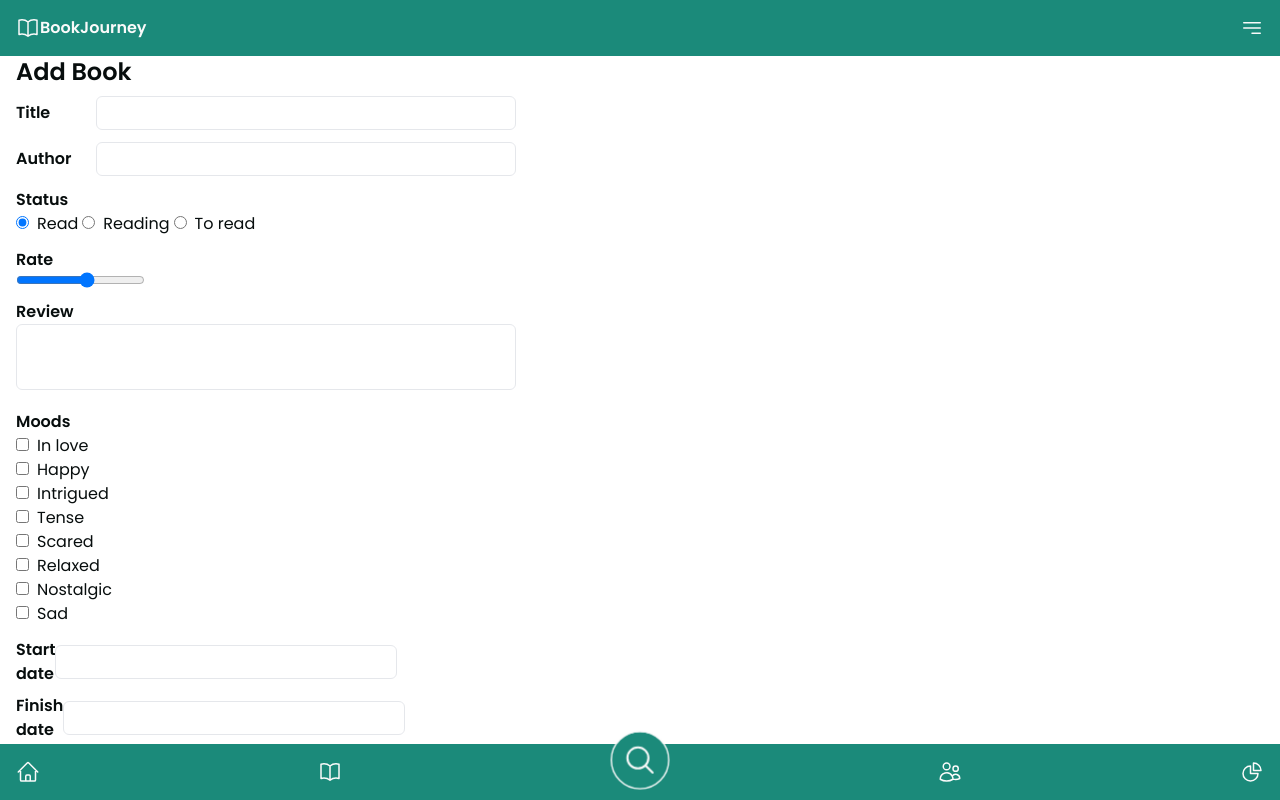
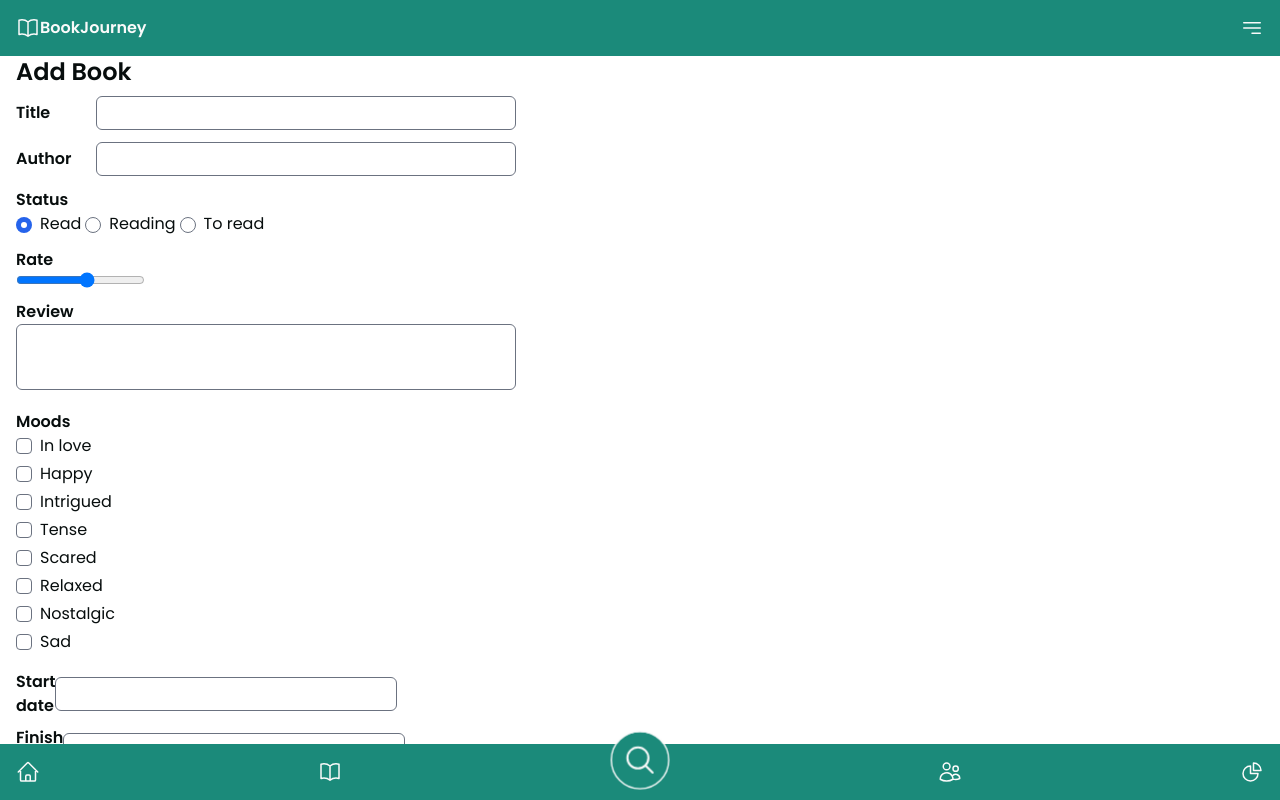
Before and after one commit to agnkos/book-journey, a React (Vite) app: page /addbook in a window 1280 px wide. Built offline with nearby package versions, Linux system fonts and the light colour scheme; sample sign-in values are in the browser's storage; what chartjs-plugin-datalabels would draw is missing.

Commit message:
checkbox styling

```diff
--- a/package.json
+++ b/package.json
@@ -11,6 +11,7 @@
   },
   "dependencies": {
     "@heroicons/react": "^2.1.1",
+    "@tailwindcss/forms": "^0.5.7",
     "axios": "^1.6.7",
     "bootstrap-icons": "^1.11.3",
     "chart.js": "^4.4.1",
--- a/src/pages/user/AddBookPage/AddBook.jsx
+++ b/src/pages/user/AddBookPage/AddBook.jsx
@@ -120,8 +120,7 @@ const AddBook = () => {
                 onSubmit={(values, actions) => onSubmit(values, actions)}
                 validationSchema={validationSchema}
             >
-                {({ values, status, isSubmitting }) => {
-                    console.log('submitting', isSubmitting)
+                {({ values, status }) => {
                     return (
                         <Form>
                             <TextField name="title" label="Title" />
--- a/src/pages/user/AddBookPage/components/CheckboxField.jsx
+++ b/src/pages/user/AddBookPage/components/CheckboxField.jsx
@@ -4,8 +4,8 @@ import PropTypes from 'prop-types';
 const CheckboxField = ({ label, ...props }) => {
     const [field] = useField(props)
     return (
-        <label className="mr-1">
-            <Field type="checkbox" {...field} {...props} className="mr-2" />
+        <label className="mr-1 mb-1 flex items-center">
+            <Field type="checkbox" {...field} {...props} className="mr-2 text-lighter-accent h-4 w-4 outline-none focus:outline-0 rounded focus:ring-0" />
             {label}
         </label>
     )
--- a/src/pages/user/AddBookPage/components/RangeFieldEl.jsx
+++ b/src/pages/user/AddBookPage/components/RangeFieldEl.jsx
@@ -13,7 +13,8 @@ const RangeFieldEl = ({ values, ...props }) => {
                 max="10"
                 {...field}
                 {...props}
-                className="max-[390px]:w-24"
+                className="max-[390px]:w-24 slider"
+
             />
             <span>{value}</span>
         </div>
--- a/src/pages/user/SearchBookPage/components/BookListElement.jsx
+++ b/src/pages/user/SearchBookPage/components/BookListElement.jsx
@@ -42,12 +42,12 @@ const BookListElement = ({ result }) => {
                             // <Link to={`/books/${filteredList[0].id}`}
                             //     state={location.pathname}
                             // >
-                            <button className="px-2 py-1 text-center bg-link-active hover:bg-link-active-hover text-light-bg rounded-md ml-auto block transition duration-150 ">Details</button>
+                            <button className="px-2 py-1 text-center bg-link-active hover:bg-link-active-hover text-light-bg rounded-md ml-auto mt-auto block transition duration-150 ">Details</button>
                             // </Link>
                             :
                             <button
                                 onClick={openAddModal}
-                                className="px-2 py-1 text-center bg-lighter-accent hover:bg-main-accent text-light-bg rounded-md ml-auto block transition duration-150 ">Add to list</button>}
+                                className="px-2 py-1 text-center bg-lighter-accent hover:bg-main-accent text-light-bg rounded-md ml-auto mt-auto block transition duration-150 ">Add to list</button>}
                     </div>
                 </div>
             </ConditionalLinkWrapper>
--- a/tailwind.config.js
+++ b/tailwind.config.js
@@ -33,5 +33,5 @@ export default {
       sans: ['Poppins', ...defaultTheme.fontFamily.sans]
     }
   },
-  plugins: [],
+  plugins: [require("@tailwindcss/forms"),],
 }
```
Also changed, not shown: src/index.css (+13 -0 lines), 1 other file (tests, documents, lock files or other folders).
